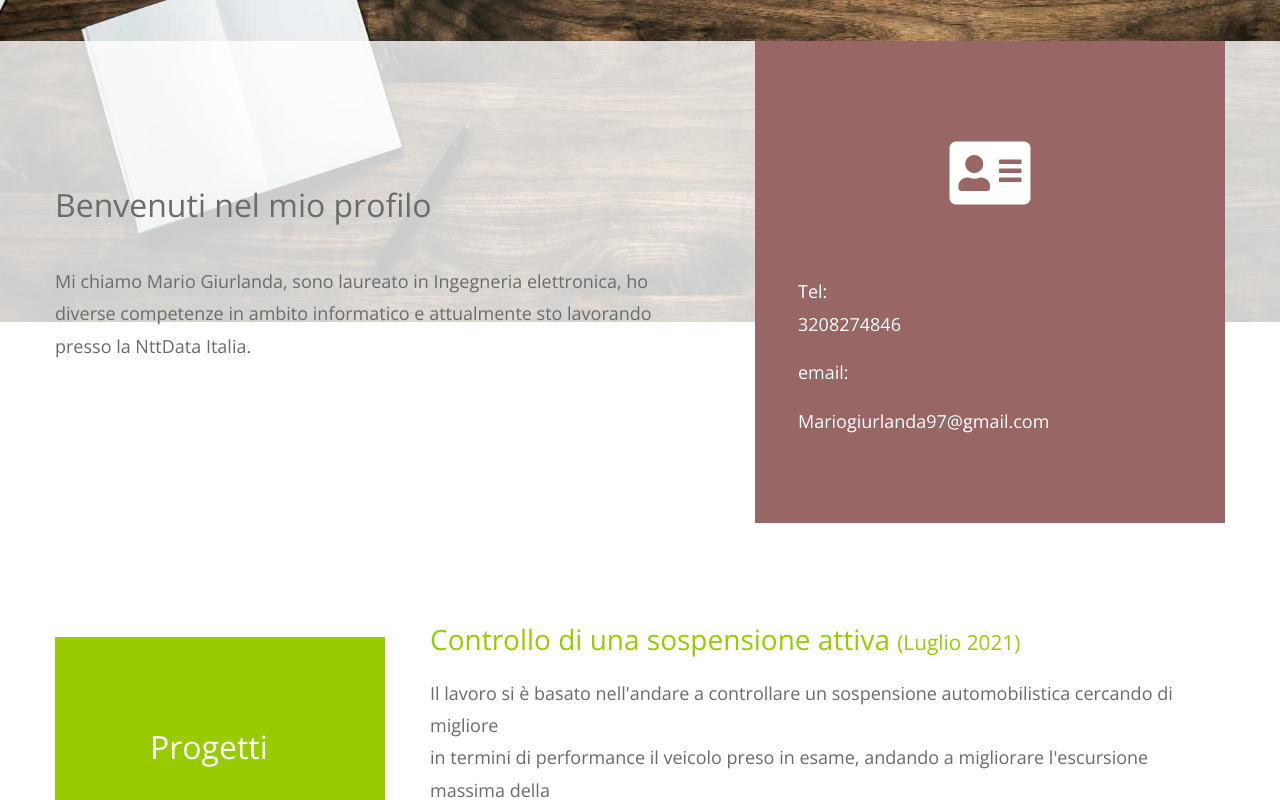
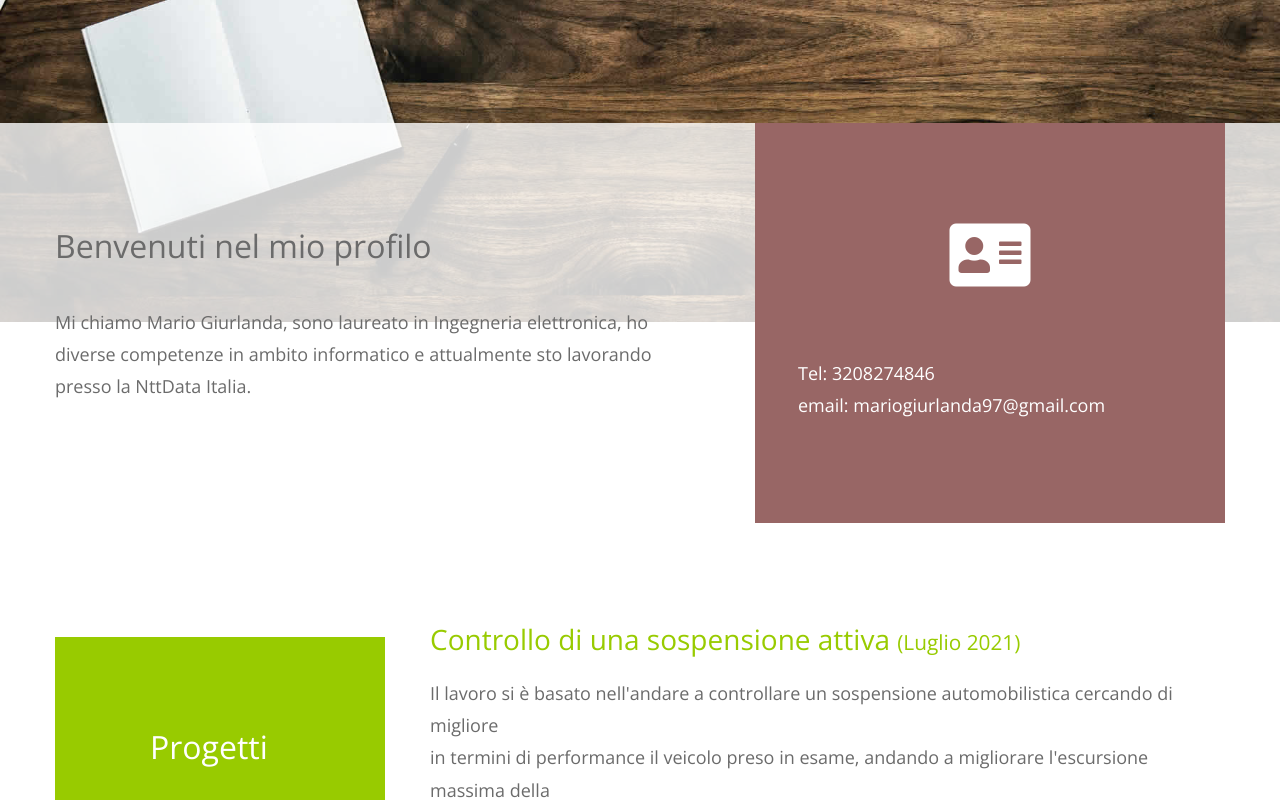
Before and after one commit to Mariusssssss/Mariusssssss.github.io, a plain HTML site: page Index.html in a window 1280 px wide. Shown: the part 577-1377 px from the top of the page. Drawn offline with nearby package versions, Linux system fonts and the light colour scheme.

Commit message:
correzzione telefono e email

```diff
--- a/Index.html
+++ b/Index.html
@@ -52,10 +52,8 @@ https://templatemo.com/tm-530-mini-profile
               <div class="tm-welcome-right">
                 <i class="fas fa-4x fa-address-card p-3 tm-welcome-icon"></i>
                 <p class="mb-0">
-                  Tel:</p>
-                  <p>3208274846</p>
-                  <p>email:</p>
-                  <p>Mariogiurlanda97@gmail.com</p>
+                  Tel: 3208274846</p>
+                  <p>email: mariogiurlanda97@gmail.com</p>
                 </p>
               </div>
             </div>
```
